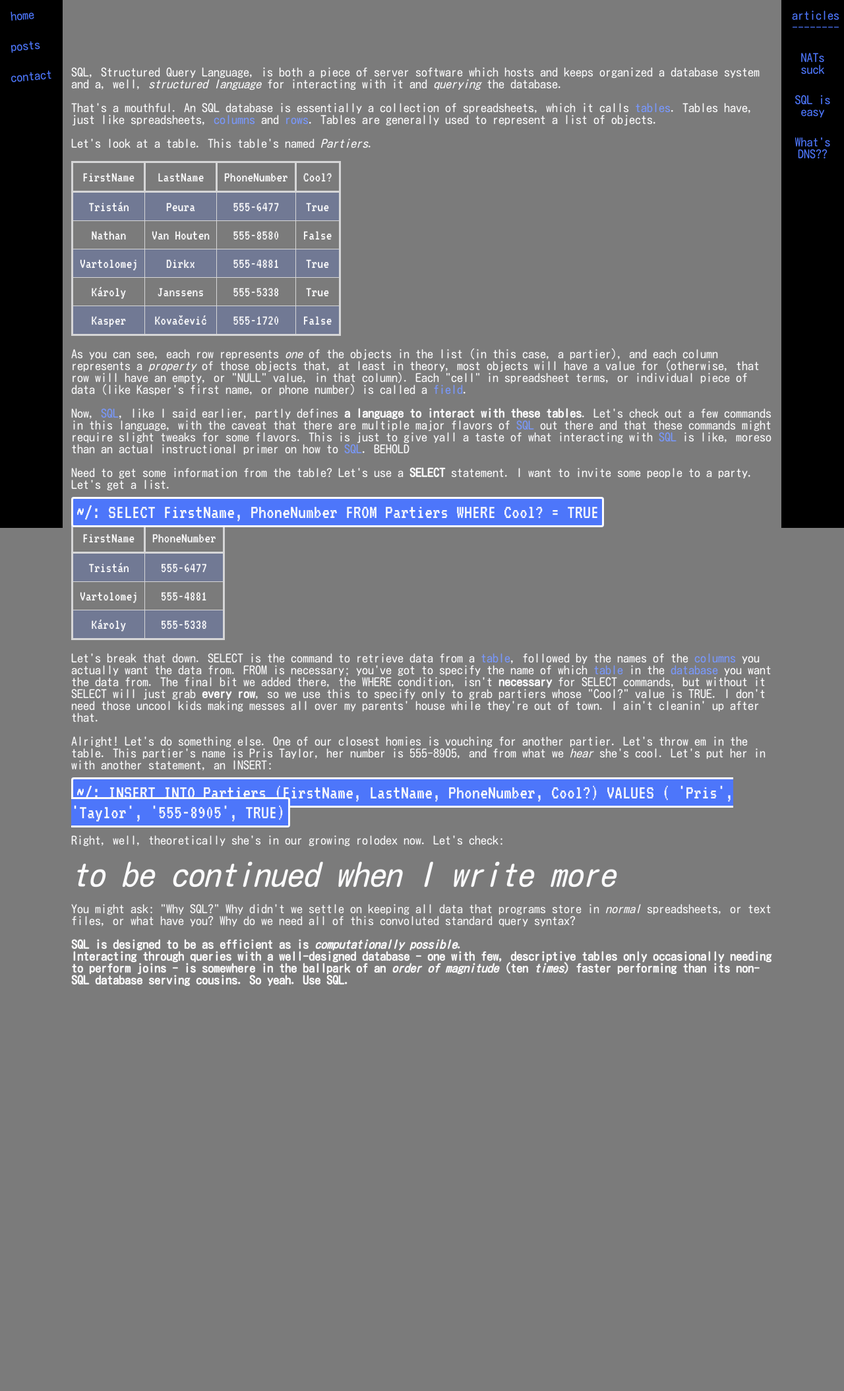
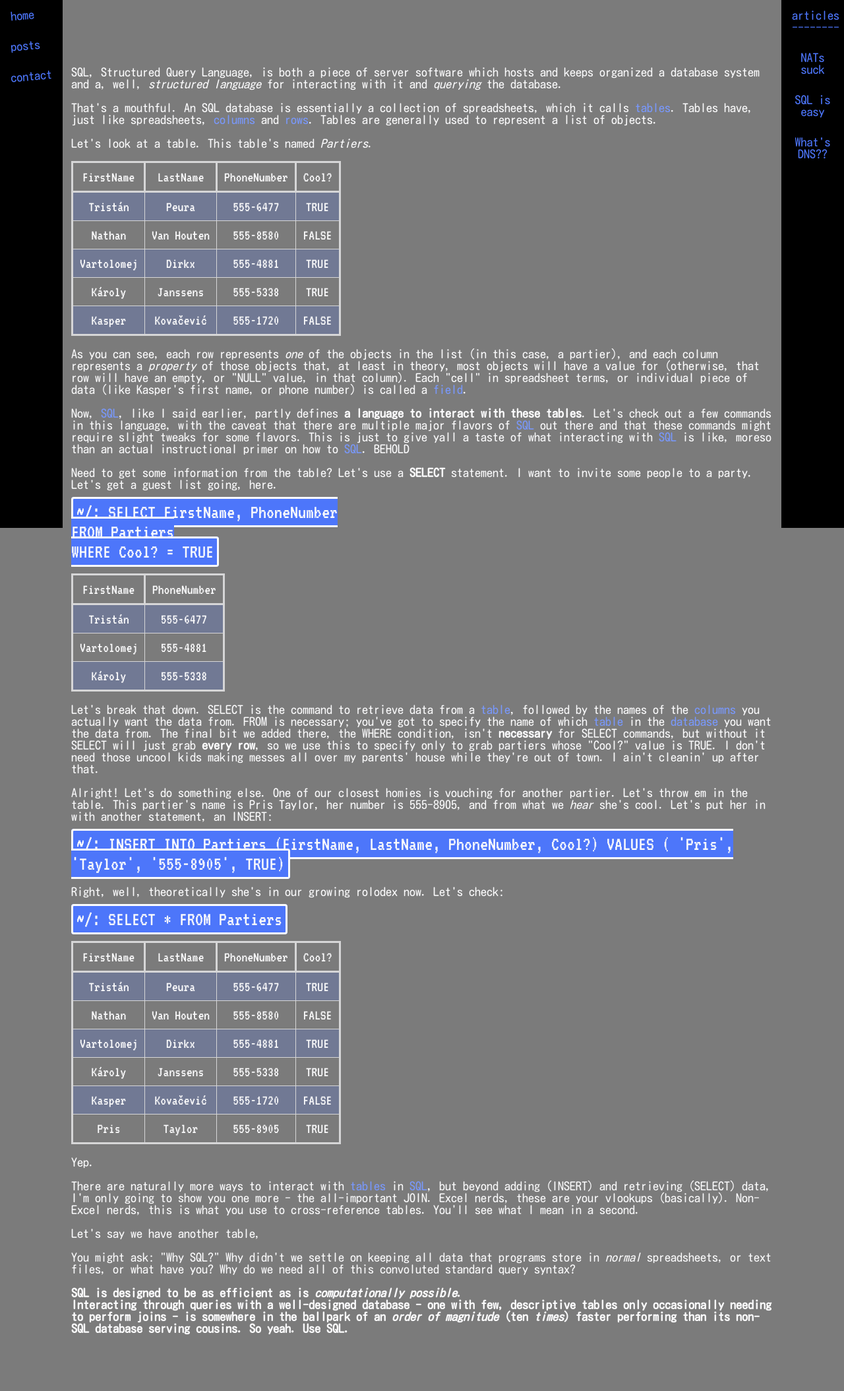
Before and after one commit to modestmark/blog, a Django app: page /sql in a window 1280 px wide. Shown: the whole page at 66% size. Run offline with Django 3.2, Linux system fonts and the light colour scheme; some web fonts are replaced.

Commit message:
more updates to sql article

```diff
--- a/read/templates/articles/WIP_article_sql.html
+++ b/read/templates/articles/WIP_article_sql.html
@@ -46,31 +46,31 @@
 					<td>Tristán</td>
 					<td>Peura</td>
 					<td>555-6477</td>
-					<td>True</td>
+					<td>TRUE</td>
 				</tr>
 				<tr>
 					<td>Nathan</td>
 					<td>Van Houten</td>
 					<td>555-8580</td>
-					<td>False</td>
+					<td>FALSE</td>
 				</tr>
 				<tr>
 					<td>Vartolomej</td>
 					<td>Dirkx</td>
 					<td>555-4881</td>
-					<td>True</td>
+					<td>TRUE</td>
 				</tr>
 				<tr>
 					<td>Károly</td>
 					<td>Janssens</td>
 					<td>555-5338</td>
-					<td>True</td>
+					<td>TRUE</td>
 				</tr>
 				<tr>
 					<td>Kasper</td>
 					<td>Kovačević</td>
 					<td>555-1720</td>
-					<td>False</td>
+					<td>FALSE</td>
 				</tr>
 			</table>
 
@@ -91,9 +91,12 @@
 			BEHOLD</p>
 
 			<p>Need to get some information from the table?  Let's use a <b>SELECT</b>
-			statement.  I want to invite some people to a party.  Let's get a list.</p>
+			statement.  I want to invite some people to a party.  Let's get a guest list
+			going, here.</p>
 
-			<code>SELECT FirstName, PhoneNumber FROM Partiers WHERE Cool? = TRUE</code>
+			<code>SELECT FirstName, PhoneNumber<br>
+				FROM Partiers<br>
+				WHERE Cool? = TRUE</code><br><br>
 
 			<table>
 				<tr>
@@ -134,8 +137,62 @@
 
 			<p>Right, well, theoretically she's in our growing rolodex now.  Let's check:</p>
 
-			<booming>to be continued when I write more</booming>
+			<code>SELECT * FROM Partiers</code><br><br>
 
+			<table>
+				<tr>
+					<th>FirstName</th>
+					<th>LastName</th>
+					<th>PhoneNumber</th>
+					<th>Cool?</th>
+				</tr>
+				<tr>
+					<td>Tristán</td>
+					<td>Peura</td>
+					<td>555-6477</td>
+					<td>TRUE</td>
+				</tr>
+				<tr>
+					<td>Nathan</td>
+					<td>Van Houten</td>
+					<td>555-8580</td>
+					<td>FALSE</td>
+				</tr>
+				<tr>
+					<td>Vartolomej</td>
+					<td>Dirkx</td>
+					<td>555-4881</td>
+					<td>TRUE</td>
+				</tr>
+				<tr>
+					<td>Károly</td>
+					<td>Janssens</td>
+					<td>555-5338</td>
+					<td>TRUE</td>
+				</tr>
+				<tr>
+					<td>Kasper</td>
+					<td>Kovačević</td>
+					<td>555-1720</td>
+					<td>FALSE</td>
+				</tr>
+				<tr>
+					<td>Pris</td>
+					<td>Taylor</td>
+					<td>555-8905</td>
+					<td>TRUE</td>
+				</tr>
+			</table>
+
+			<p>Yep.</p>
+
+			<p>There are naturally more ways to interact with <vocab>tables</vocab> in
+			<vocab>SQL</vocab>, but beyond adding (INSERT) and retrieving (SELECT) data,
+			I'm only going to show you one more - the all-important JOIN.  Excel nerds,
+			these are your vlookups (basically).  Non-Excel nerds, this is what you use to
+			cross-reference tables.  You'll see what I mean in a second.</p>
+
+			<p>Let's say we have another table,
 
 			<p>You might ask: "Why SQL?"  Why didn't we settle on keeping all data that programs store
 			in <i>normal</i> spreadsheets, or text files, or what have you?  Why do we need all
```
